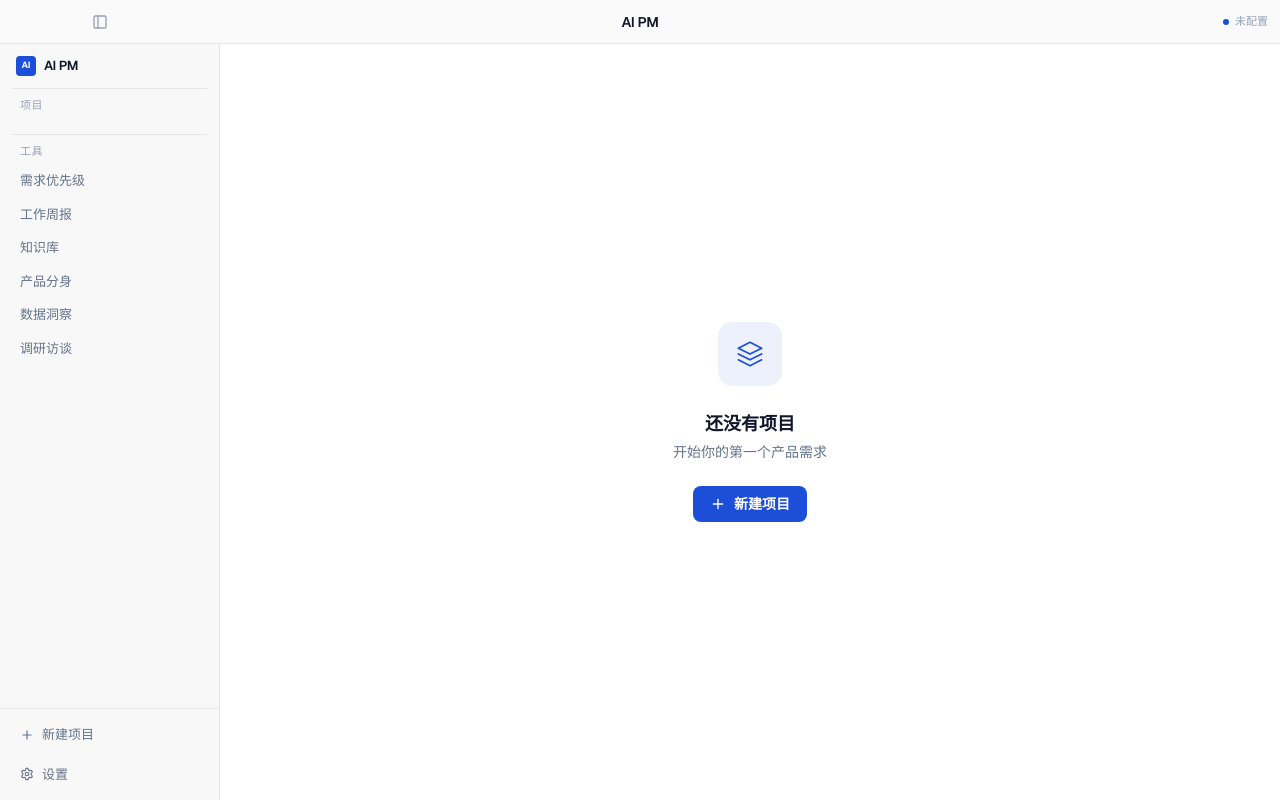
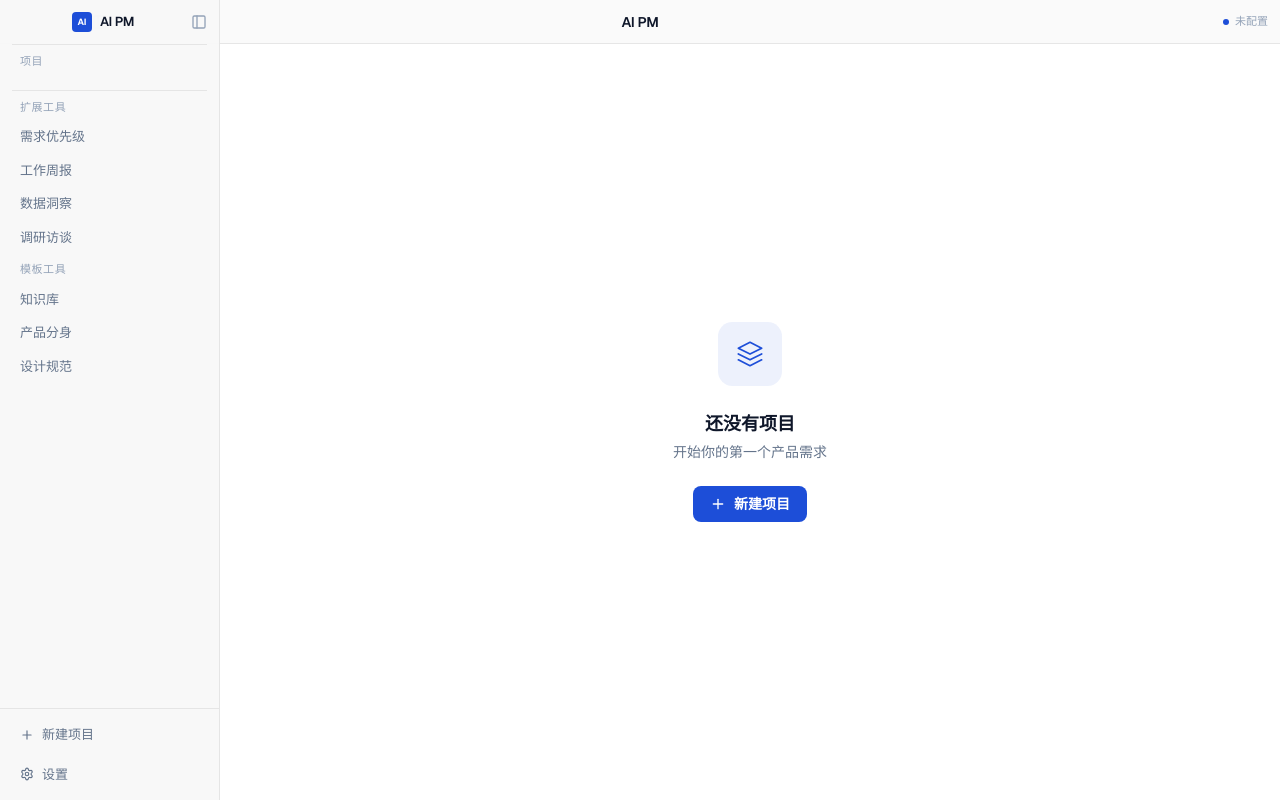
Before and after one commit to K3tty5555/AI_PM, a React (Vite) app in the folder app/: page / in a window 1280 px wide. Built offline with nearby package versions, Linux system fonts and the light colour scheme.

Commit message:
feat: add analytics phase to sidebar, phase-meta, dashboard, and router

```diff
--- a/app/src/components/layout/Sidebar.tsx
+++ b/app/src/components/layout/Sidebar.tsx
@@ -1,6 +1,6 @@
 import type { CSSProperties } from "react"
 import { useNavigate, useLocation } from "react-router-dom"
-import { Plus, Settings, Check } from "lucide-react"
+import { Plus, Settings, Check, PanelLeft } from "lucide-react"
 import { cn } from "@/lib/utils"
 
 export interface SidebarProject {
@@ -19,6 +19,7 @@ export interface SidebarPhase {
 
 interface SidebarProps {
   open: boolean
+  onCollapse: () => void
   // Dashboard context
   projects: SidebarProject[]
   activeProjectId?: string
@@ -36,17 +37,22 @@ const PHASE_LABELS: Record<string, string> = {
   research: "竞品研究",
   stories: "用户故事",
   prd: "PRD 撰写",
+  analytics: "埋点设计",
   prototype: "原型设计",
   review: "需求评审",
 }
 
-const TOOLS = [
+const TOOLS_EXTEND = [
   { path: "/tools/priority",  label: "需求优先级" },
   { path: "/tools/weekly",    label: "工作周报"   },
-  { path: "/tools/knowledge", label: "知识库"     },
-  { path: "/tools/persona",   label: "产品分身"   },
   { path: "/tools/data",      label: "数据洞察"   },
   { path: "/tools/interview", label: "调研访谈"   },
+]
+
+const TOOLS_TEMPLATE = [
+  { path: "/tools/knowledge",   label: "知识库"   },
+  { path: "/tools/persona",     label: "产品分身" },
+  { path: "/tools/design-spec", label: "设计规范" },
 ]
 
 function PhaseStatusIcon({ status }: { status: SidebarPhase["status"] }) {
@@ -73,6 +79,7 @@ function PhaseStatusIcon({ status }: { status: SidebarPhase["status"] }) {
 
 function Sidebar({
   open,
+  onCollapse,
   projects,
   activeProjectId,
   onNewProject,
@@ -95,7 +102,7 @@ function Sidebar({
     <aside
       data-slot="sidebar"
       className={cn(
-        "fixed top-[44px] left-0 bottom-0 z-20",
+        "fixed top-0 left-0 bottom-0 z-20",
         "flex w-[220px] flex-col",
         "border-r border-[var(--border)]",
         "bg-[var(--bg-sidebar)] backdrop-blur-[20px]",
@@ -107,19 +114,37 @@ function Sidebar({
         visibility: open ? "visible" : "hidden",
       } as CSSProperties}
     >
-      {/* App logo */}
+      {/* Header: traffic lights zone + app name + collapse button */}
+      <div
+        data-tauri-drag-region
+        className="flex h-[44px] shrink-0 items-center select-none"
+        style={{ WebkitAppRegion: "drag" } as CSSProperties}
+      >
+        {/* Traffic lights clearance */}
+        <div className="w-[72px] shrink-0" style={{ WebkitAppRegion: "drag" } as CSSProperties} />
         <button
           type="button"
           onClick={() => navigate("/")}
-        className="flex items-center gap-2 px-4 py-3 hover:opacity-70 transition-opacity text-left"
+          style={{ WebkitAppRegion: "no-drag" } as CSSProperties}
+          className="flex items-center gap-2 flex-1 min-w-0 hover:opacity-70 transition-opacity text-left"
         >
           <span className="flex size-5 items-center justify-center rounded bg-[var(--accent-color)] shrink-0">
-          <span className="text-[9px] font-bold text-white">AI</span>
+            <span className="text-[9px] font-bold text-white leading-none">AI</span>
           </span>
           <span className="text-[13px] font-semibold text-[var(--text-primary)] tracking-tight">
             AI PM
           </span>
         </button>
+        <button
+          type="button"
+          onClick={onCollapse}
+          style={{ WebkitAppRegion: "no-drag" } as CSSProperties}
+          title="收起侧边栏"
+          className="flex items-center justify-center size-6 rounded-md mr-2 shrink-0 text-[var(--text-tertiary)] hover:text-[var(--text-primary)] hover:bg-[var(--hover-bg)] transition-colors duration-150"
+        >
+          <PanelLeft className="size-4" />
+        </button>
+      </div>
 
       <div className="mx-3 h-px bg-[var(--border)]" />
 
@@ -181,7 +206,7 @@ function Sidebar({
             <p className="px-3 pb-2 text-[11px] font-medium text-[var(--text-tertiary)] uppercase tracking-wider">
               项目
             </p>
-            <ul className="flex flex-col gap-0.5 mb-3">
+            <ul className="flex flex-col gap-0.5 mb-3 max-h-[240px] overflow-y-auto">
               {projects.map((project) => {
                 const active = isProjectActive(project.id)
                 const done = project.completedCount >= project.totalPhases
@@ -226,11 +251,42 @@ function Sidebar({
 
         {/* TOOLS section — always visible */}
         <div className="mx-1 mb-2 h-px bg-[var(--border)]" />
+
+        {/* 扩展工具 */}
         <p className="px-3 pb-1.5 text-[11px] font-medium text-[var(--text-tertiary)] uppercase tracking-wider">
-          工具
+          扩展工具
+        </p>
+        <ul className="flex flex-col gap-0.5 mb-2">
+          {TOOLS_EXTEND.map((tool) => {
+            const toolActive = location.pathname === tool.path
+            return (
+              <li key={tool.path}>
+                <button
+                  type="button"
+                  onClick={() =>
+                    navigate(activeProjectId ? `${tool.path}?projectId=${activeProjectId}` : tool.path)
+                  }
+                  className={cn(
+                    "flex w-full items-center gap-2.5 rounded-md px-3 py-1.5 text-left",
+                    "transition-colors duration-[var(--dur-base)]",
+                    toolActive
+                      ? "bg-[var(--active-bg)] text-[var(--text-primary)]"
+                      : "text-[var(--text-secondary)] hover:bg-[var(--hover-bg)] hover:text-[var(--text-primary)]",
+                  )}
+                >
+                  <span className="text-[13px]">{tool.label}</span>
+                </button>
+              </li>
+            )
+          })}
+        </ul>
+
+        {/* 模板工具 */}
+        <p className="px-3 pb-1.5 text-[11px] font-medium text-[var(--text-tertiary)] uppercase tracking-wider">
+          模板工具
         </p>
         <ul className="flex flex-col gap-0.5">
-          {TOOLS.map((tool) => {
+          {TOOLS_TEMPLATE.map((tool) => {
             const toolActive = location.pathname === tool.path
             return (
               <li key={tool.path}>
--- a/app/src/components/layout/SidebarShell.tsx
+++ b/app/src/components/layout/SidebarShell.tsx
@@ -5,7 +5,7 @@ import { NewProjectDialog } from "@/components/new-project-dialog"
 import { api } from "@/lib/tauri-api"
 
 const PHASE_ORDER = [
-  "requirement", "analysis", "research", "stories", "prd", "prototype", "review",
+  "requirement", "analysis", "research", "stories", "prd", "analytics", "prototype", "review",
 ]
 
 const PHASE_LABELS: Record<string, string> = {
@@ -14,11 +14,12 @@ const PHASE_LABELS: Record<string, string> = {
   analysis: "需求分析",
   stories: "用户故事",
   prd: "PRD 撰写",
+  analytics: "埋点设计",
   prototype: "原型设计",
   review: "需求评审",
 }
 
-function SidebarShell({ open }: { open: boolean }) {
+function SidebarShell({ open, onToggle }: { open: boolean; onToggle: () => void }) {
   const [projects, setProjects] = useState<SidebarProject[]>([])
   const [dialogOpen, setDialogOpen] = useState(false)
   const [projectName, setProjectName] = useState<string | undefined>()
@@ -94,7 +95,7 @@ function SidebarShell({ open }: { open: boolean }) {
         name: project.name,
         currentPhase: "requirement",
         completedCount: 0,
-        totalPhases: 7,
+        totalPhases: 8,
       },
       ...prev,
     ])
@@ -112,6 +113,7 @@ function SidebarShell({ open }: { open: boolean }) {
         projects={projects}
         activeProjectId={activeProjectId}
         onNewProject={handleNewProject}
+        onCollapse={onToggle}
         projectName={projectName}
         projectPhases={projectPhases}
         activePhase={activePhase}
--- a/app/src/lib/phase-meta.ts
+++ b/app/src/lib/phase-meta.ts
@@ -26,14 +26,19 @@ export const PHASE_META: Record<string, PhaseMeta> = {
     backLabel: "← 返回分析",
   },
   prd: {
+    nextLabel: "进入埋点设计",
+    nextDescription: "基于 PRD 设计指标体系和埋点方案",
+    backLabel: "← 返回故事",
+  },
+  analytics: {
     nextLabel: "进入原型设计",
     nextDescription: "基于 PRD 生成可交互原型",
-    backLabel: "← 返回故事",
+    backLabel: "← 返回 PRD",
   },
   prototype: {
     nextLabel: "进入需求评审",
     nextDescription: "六角色评审，发现遗漏和风险",
-    backLabel: "← 返回 PRD",
+    backLabel: "← 返回埋点设计",
   },
   review: {
     nextLabel: "完成项目",
--- a/app/src/pages/Dashboard.tsx
+++ b/app/src/pages/Dashboard.tsx
@@ -26,11 +26,12 @@ const PHASE_LABELS: Record<string, string> = {
   research: "竞品研究",
   stories: "用户故事",
   prd: "PRD 撰写",
+  analytics: "埋点设计",
   prototype: "原型设计",
   review: "评审",
 }
 
-const PHASE_ORDER = ["requirement", "analysis", "research", "stories", "prd", "prototype", "review"] as const
+const PHASE_ORDER = ["requirement", "analysis", "research", "stories", "prd", "analytics", "prototype", "review"] as const
 
 function PhaseMiniMap({ completedPhases }: { completedPhases: string[] }) {
   return (
--- a/app/src/router.tsx
+++ b/app/src/router.tsx
@@ -7,6 +7,7 @@ import { AnalysisPage } from "./pages/project/Analysis"
 import { ResearchPage } from "./pages/project/Research"
 import { StoriesPage } from "./pages/project/Stories"
 import { PrdPage } from "./pages/project/Prd"
+import { AnalyticsPage } from "./pages/project/Analytics"
 import { PrototypePage } from "./pages/project/Prototype"
 import { ReviewPage } from "./pages/project/Review"
 import { ToolPriorityPage }  from "./pages/tools/Priority"
@@ -15,6 +16,7 @@ import { ToolKnowledgePage } from "./pages/tools/Knowledge"
 import { ToolPersonaPage }   from "./pages/tools/Persona"
 import { ToolDataPage }      from "./pages/tools/Data"
 import { ToolInterviewPage } from "./pages/tools/Interview"
+import { ToolDesignSpecPage } from "./pages/tools/DesignSpec"
 
 export const router = createBrowserRouter([
   {
@@ -27,6 +29,7 @@ export const router = createBrowserRouter([
       { path: "/project/:id/research",    element: <ResearchPage /> },
       { path: "/project/:id/stories",     element: <StoriesPage /> },
       { path: "/project/:id/prd",         element: <PrdPage /> },
+      { path: "/project/:id/analytics",   element: <AnalyticsPage /> },
       { path: "/project/:id/prototype",   element: <PrototypePage /> },
       { path: "/project/:id/review",      element: <ReviewPage /> },
       { path: "/tools/priority",          element: <ToolPriorityPage /> },
@@ -35,6 +38,7 @@ export const router = createBrowserRouter([
       { path: "/tools/persona",           element: <ToolPersonaPage /> },
       { path: "/tools/data",              element: <ToolDataPage /> },
       { path: "/tools/interview",         element: <ToolInterviewPage /> },
+      { path: "/tools/design-spec",       element: <ToolDesignSpecPage /> },
     ],
   },
 ])
```
Lines whose indentation alone changed are shown as unchanged.
